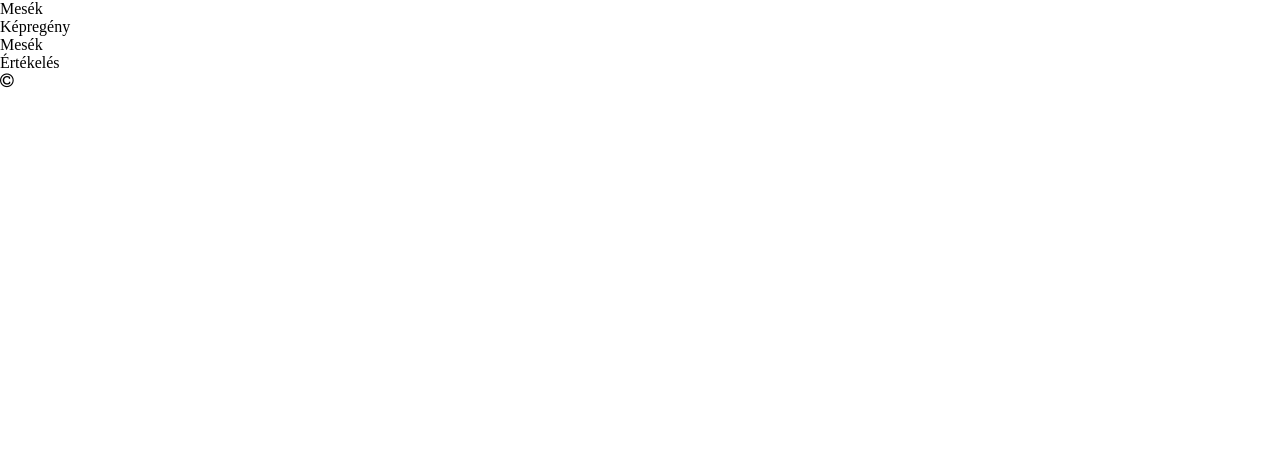
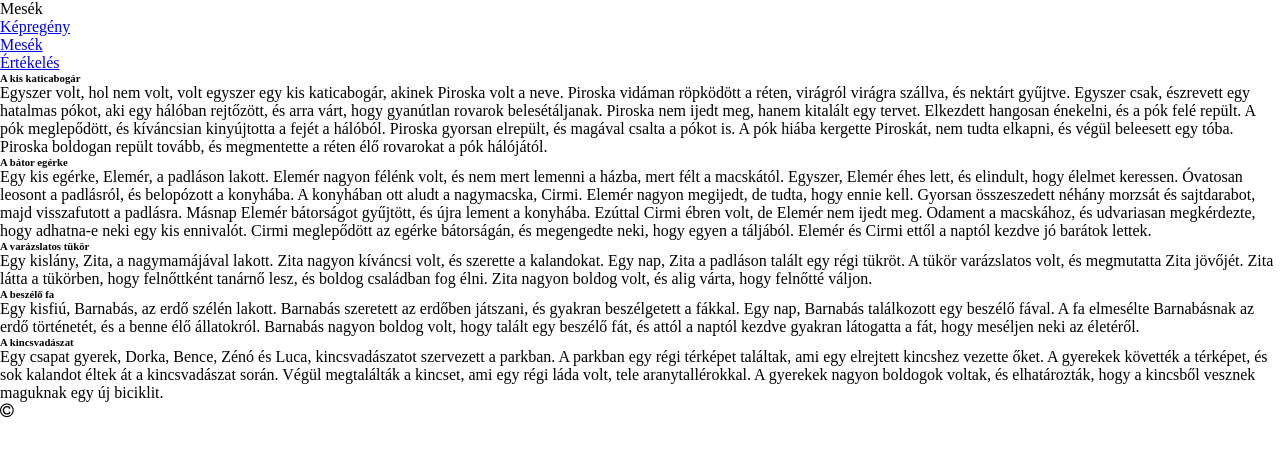
Before and after one commit to Unk0wn1337/Webprog_Kepregeny_Flexbox_Csapat_Munka, a plain HTML site: page mese.html in a window 1280 px wide. Drawn offline with Linux system fonts and the light colour scheme.

Commit message:
mesek_tartalommalFeltoltve

```diff
--- a/mese.html
+++ b/mese.html
@@ -1,10 +1,13 @@
 <!DOCTYPE html>
 <html lang="hu">
   <head>
-    <meta charset="UTF-8">
-    <meta name="viewport" content="width=device-width, initial-scale=1.0">
-    <link rel="stylesheet" href="https://cdnjs.cloudflare.com/ajax/libs/font-awesome/4.7.0/css/font-awesome.min.css">
-    <link rel="stylesheet" href="style.css">
+    <meta charset="UTF-8" />
+    <meta name="viewport" content="width=device-width, initial-scale=1.0" />
+    <link
+      rel="stylesheet"
+      href="https://cdnjs.cloudflare.com/ajax/libs/font-awesome/4.7.0/css/font-awesome.min.css"
+    />
+    <link rel="stylesheet" href="style.css" />
     <title>Mese a Sárkányról</title>
   </head>
   <body>
@@ -12,16 +15,82 @@
       <header>Mesék</header>
       <nav>
         <ul>
-                <li>Képregény</li>
-                <li>Mesék</li>
-                <li>Értékelés</li>
+            <li><a href="index.html">Képregény</a></li>
+            <li><a href="mese.html">Mesék</a></li>
+            <li><a href="form.html">Értékelés</a></li>
         </ul>
       </nav>
       <article>
-
+        <div>
+          <h6>A kis katicabogár</h6>
+          <p>
+            Egyszer volt, hol nem volt, volt egyszer egy kis katicabogár, akinek
+            Piroska volt a neve. Piroska vidáman röpködött a réten, virágról
+            virágra szállva, és nektárt gyűjtve. Egyszer csak, észrevett egy
+            hatalmas pókot, aki egy hálóban rejtőzött, és arra várt, hogy
+            gyanútlan rovarok belesétáljanak. Piroska nem ijedt meg, hanem
+            kitalált egy tervet. Elkezdett hangosan énekelni, és a pók felé
+            repült. A pók meglepődött, és kíváncsian kinyújtotta a fejét a
+            hálóból. Piroska gyorsan elrepült, és magával csalta a pókot is. A
+            pók hiába kergette Piroskát, nem tudta elkapni, és végül beleesett
+            egy tóba. Piroska boldogan repült tovább, és megmentette a réten élő
+            rovarokat a pók hálójától.
+          </p>
+        </div>
+        <div>
+          <h6>A bátor egérke</h6>
+          <p>
+            Egy kis egérke, Elemér, a padláson lakott. Elemér nagyon félénk
+            volt, és nem mert lemenni a házba, mert félt a macskától. Egyszer,
+            Elemér éhes lett, és elindult, hogy élelmet keressen. Óvatosan
+            leosont a padlásról, és belopózott a konyhába. A konyhában ott aludt
+            a nagymacska, Cirmi. Elemér nagyon megijedt, de tudta, hogy ennie
+            kell. Gyorsan összeszedett néhány morzsát és sajtdarabot, majd
+            visszafutott a padlásra. Másnap Elemér bátorságot gyűjtött, és újra
+            lement a konyhába. Ezúttal Cirmi ébren volt, de Elemér nem ijedt
+            meg. Odament a macskához, és udvariasan megkérdezte, hogy adhatna-e
+            neki egy kis ennivalót. Cirmi meglepődött az egérke bátorságán, és
+            megengedte neki, hogy egyen a táljából. Elemér és Cirmi ettől a
+            naptól kezdve jó barátok lettek.
+          </p>
+        </div>
+        <div>
+          <h6>A varázslatos tükör</h6>
+          <p>
+            Egy kislány, Zita, a nagymamájával lakott. Zita nagyon kíváncsi
+            volt, és szerette a kalandokat. Egy nap, Zita a padláson talált egy
+            régi tükröt. A tükör varázslatos volt, és megmutatta Zita jövőjét.
+            Zita látta a tükörben, hogy felnőttként tanárnő lesz, és boldog
+            családban fog élni. Zita nagyon boldog volt, és alig várta, hogy
+            felnőtté váljon.
+          </p>
+        </div>
+        <div>
+          <h6>A beszélő fa</h6>
+          <p>
+            Egy kisfiú, Barnabás, az erdő szélén lakott. Barnabás szeretett az
+            erdőben játszani, és gyakran beszélgetett a fákkal. Egy nap,
+            Barnabás találkozott egy beszélő fával. A fa elmesélte Barnabásnak
+            az erdő történetét, és a benne élő állatokról. Barnabás nagyon
+            boldog volt, hogy talált egy beszélő fát, és attól a naptól kezdve
+            gyakran látogatta a fát, hogy meséljen neki az életéről.
+          </p>
+        </div>
+        <div>
+          <h6>A kincsvadászat</h6>
+          <p>
+            Egy csapat gyerek, Dorka, Bence, Zénó és Luca, kincsvadászatot
+            szervezett a parkban. A parkban egy régi térképet találtak, ami egy
+            elrejtett kincshez vezette őket. A gyerekek követték a térképet, és
+            sok kalandot éltek át a kincsvadászat során. Végül megtalálták a
+            kincset, ami egy régi láda volt, tele aranytallérokkal. A gyerekek
+            nagyon boldogok voltak, és elhatározták, hogy a kincsből vesznek
+            maguknak egy új biciklit.
+          </p>
+        </div>
       </article>
       <footer>
-            <i class='fa fa-copyright'></i>
+        <i class="fa fa-copyright"></i>
       </footer>
     </main>
   </body>
```
Lines whose indentation alone changed are shown as unchanged.
